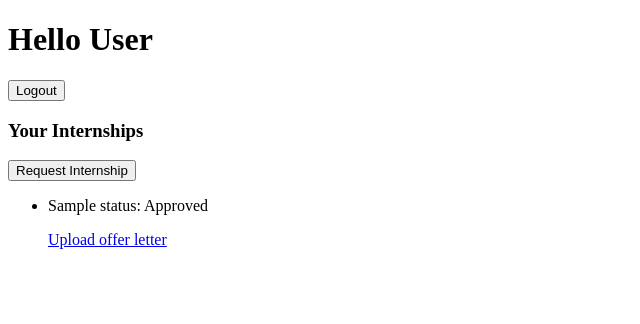
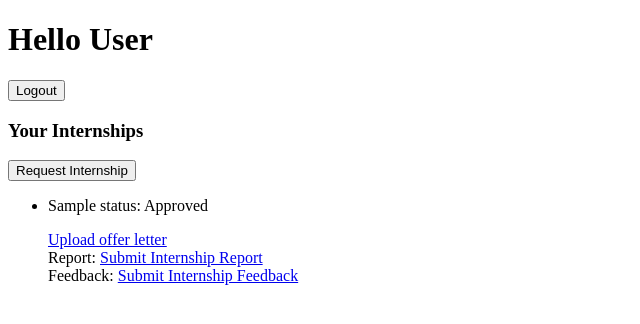
Before and after one commit to Kaustubh01/Internship, a Flask app: page /dashboard in a window 1280 px wide. Shown: the top 324 px of the page, without its empty margins (0-640 px from the left). Run offline with Flask 3, Linux system fonts and the light colour scheme; the visitor is signed in with stand-in values (Sample User, id 1); tables that the repository leaves empty hold one stand-in row (values such as "Sample post").

Commit message:
fixed minor bugs

```diff
--- a/app.py
+++ b/app.py
@@ -138,9 +138,10 @@ def dashboard():
         data.append({
             "status":internship.status =="Approved",
             "internship":internship,
-            "is_completed":internship.end_date >=datetime.now().date(),
+            "is_completed":internship.end_date <=datetime.now().date(),
             "has_report":internship.report == 'submitted',
-            "has_feeback":internship.feedback == 'submitted'
+            "has_feedback":internship.feedback == 'submitted',
+            "has_offer_letter":internship.offer_letter == 'submitted'
         })
     student_name = session.get('student')
     first_name = student_name.split()[1].lower().capitalize()
--- a/templates/dashboard.html
+++ b/templates/dashboard.html
@@ -20,7 +20,11 @@
                 <li>
                     <p > {{ item.internship.organization }}  status: {{ item.internship.status }}</p>
                 {% if item.status %}
-                    <a href="{{ url_for('upload_file',internship_id = item.internship.internship_id) }}">Upload offer letter</a><br>
+                    {% if item.has_offer_letter %}
+                        <p>Offer Letter: Submitted</p>
+                    {% else %}
+                        <a href="{{ url_for('upload_file',internship_id = item.internship.internship_id) }}">Upload offer letter</a><br>
+                    {% endif %}
                     {% if item.is_completed %}
                         Report:
                         {% if item.has_report %}
```
Also changed, not shown: 2 other files.
